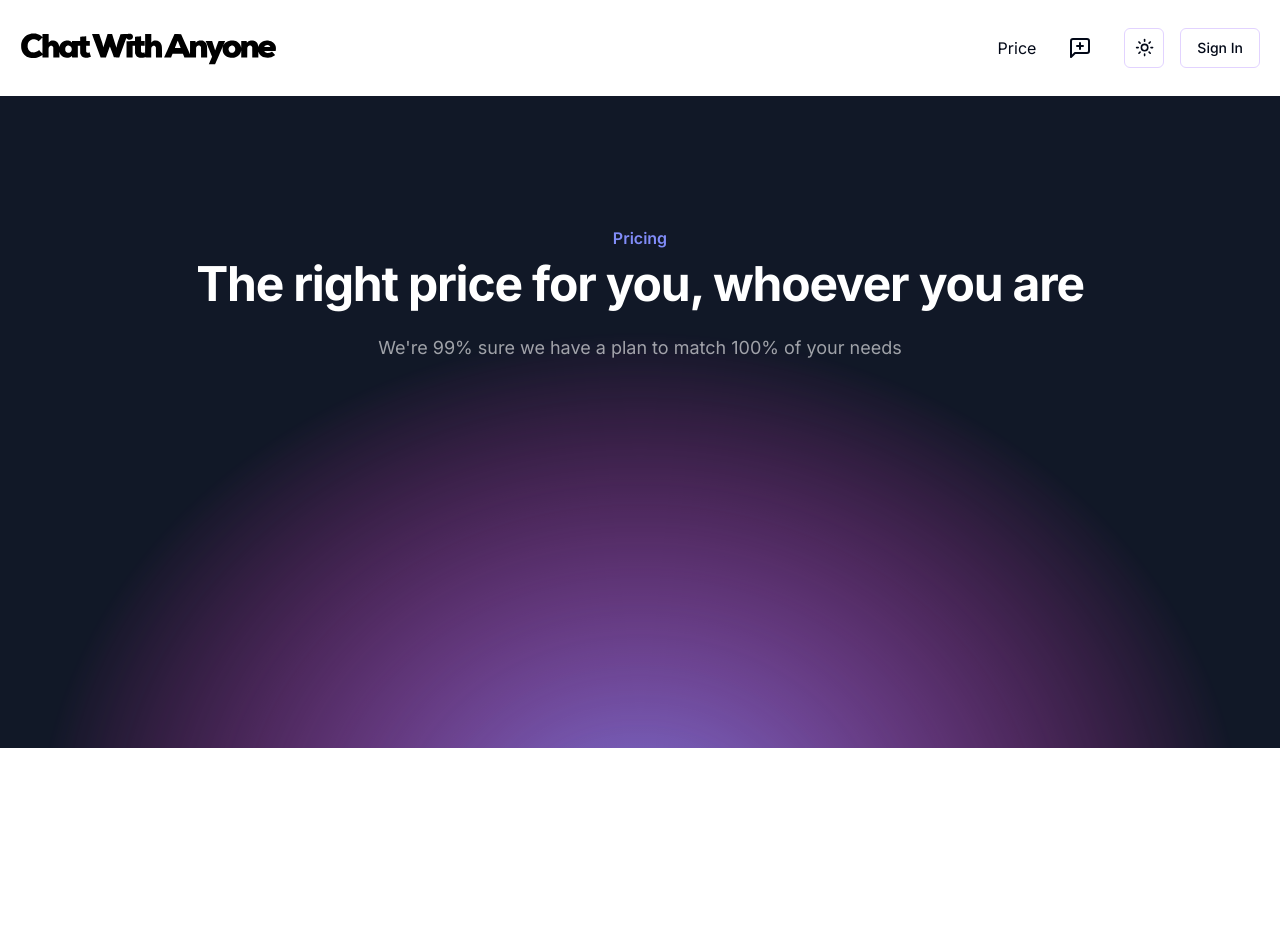
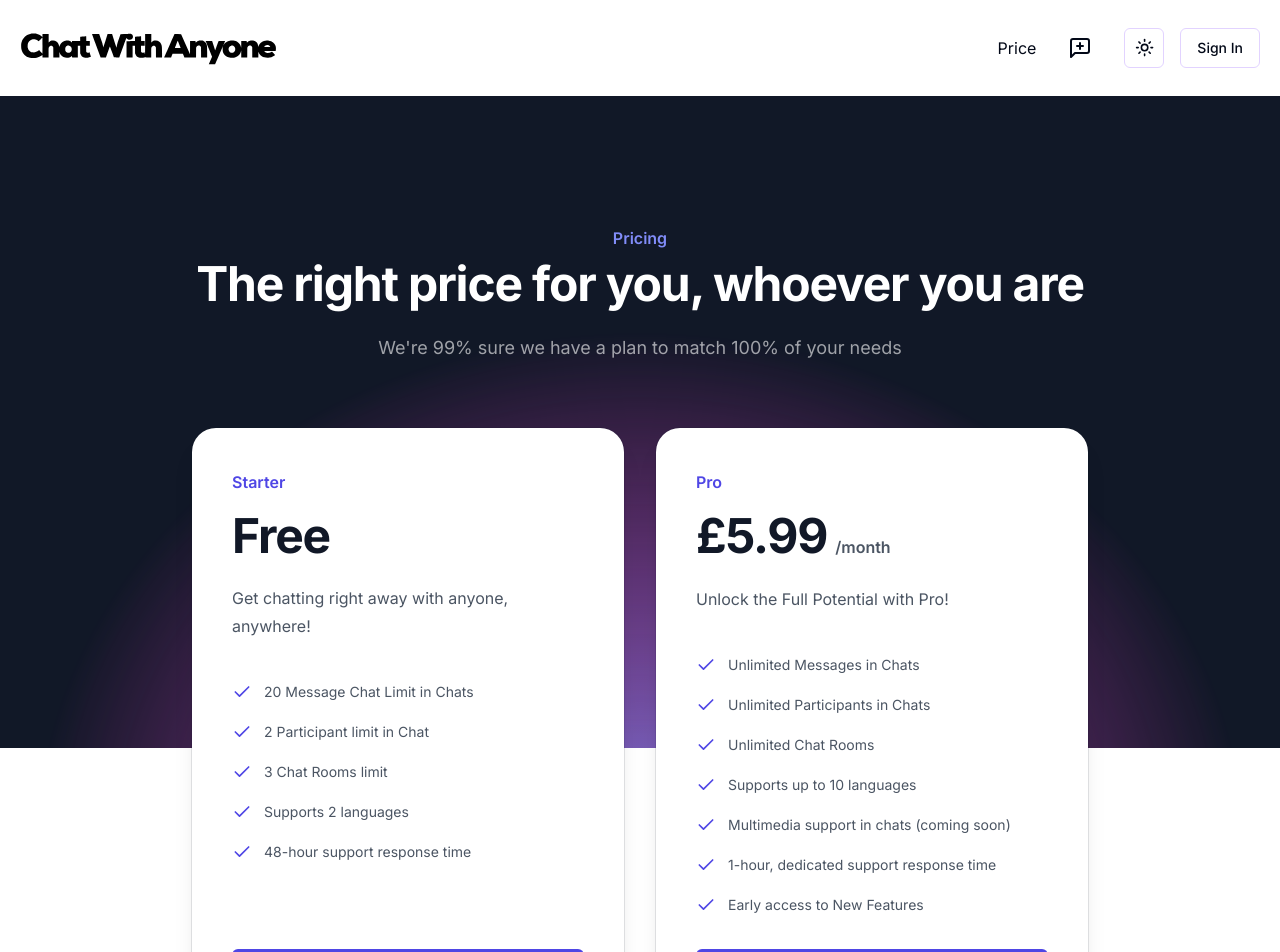
Before and after one commit to dhananjayamadhusankha/sats-translation-clone, a Next.js app: page /pricing in a window 1280 px wide. Shown: the top 952 px of the page. Before the commit the page ends 876 px from the top, so only its background shows below. Built offline with nearby package versions, Linux system fonts and the light colour scheme; no server answers.

Commit message:
implemented pricing card component

```diff
--- a/app/pricing/page.tsx
+++ b/app/pricing/page.tsx
@@ -1,3 +1,5 @@
+import PricingCards from "@/components/PricingCards";
+
 function PricingPage() {
   return (
     <div className="isolate overflow-hidden bg-gray-900">
@@ -38,7 +40,7 @@ function PricingPage() {
       </div>
 
       <div className="flow-root bg-white pb-24 sm:pb-32">
-        <div className="-mt-80">{/* <Pricingcards redirect={true}/> */}</div>
+        <div className="-mt-80"><PricingCards redirect={true}/></div>
       </div>
     </div>
   );
--- /dev/null
+++ b/app/register/page.tsx
@@ -0,0 +1,8 @@
+
+function RegisterPage() {
+  return (
+    <div>RegisterPage</div>
+  )
+}
+
+export default RegisterPage
--- /dev/null
+++ b/components/CheckoutButton.tsx
@@ -0,0 +1,8 @@
+
+function CheckoutButton() {
+  return (
+    <div>CheckoutButton</div>
+  )
+}
+
+export default CheckoutButton
--- /dev/null
+++ b/components/PricingCards.tsx
@@ -0,0 +1,106 @@
+import { Check } from "lucide-react";
+import Link from "next/link";
+import CheckoutButton from "./CheckoutButton";
+
+function PricingCards({ redirect }: { redirect: boolean }) {
+  const tiers = [
+    {
+      name: "Starter",
+      id: null,
+      href: "#",
+      priceMonthly: null,
+      description: "Get chatting right away with anyone, anywhere!",
+      features: [
+        "20 Message Chat Limit in Chats",
+        "2 Participant limit in Chat",
+        "3 Chat Rooms limit",
+        "Supports 2 languages",
+        "48-hour support response time",
+      ],
+    },
+    {
+      name: "Pro",
+      id: "si_OnlcsLNQYbMVzV",
+      href: "#",
+      priceMonthly: "£5.99",
+      description: "Unlock the Full Potential with Pro!",
+      features: [
+        "Unlimited Messages in Chats",
+        "Unlimited Participants in Chats",
+        "Unlimited Chat Rooms",
+        "Supports up to 10 languages",
+        "Multimedia support in chats (coming soon)",
+        "1-hour, dedicated support response time",
+        "Early access to New Features",
+      ],
+    },
+  ];
+
+  return (
+    <div>
+      <div className="grid grid-cols-1 lg:grid-cols-2 mx-auto max-w-md gap-8 lg:max-w-4xl">
+        {tiers.map((tier) => (
+          <div
+            key={tier.id}
+            className="flex flex-col text-gray-900 justify-between bg-white rounded-3xl shadow-xl p-8 ring-1 ring-gray-900/10 sm:p-10"
+          >
+            <div>
+              <h3
+                id={tier.id + tier.name}
+                className="text-base font-semibold text-indigo-600 leading-7"
+              >
+                {tier.name}
+              </h3>
+              <div className="mt-4 flex gap-x-2 items-baseline">
+                {tier.priceMonthly ? (
+                  <>
+                    <span className="text-5xl font-bold tracking-tight">
+                      {tier.priceMonthly}
+                    </span>
+                    <span className="text-base font-semibold text-gray-600 leading-7">
+                      /month
+                    </span>
+                  </>
+                ) : (
+                  <span className="text-5xl font-bold tracking-tight">
+                    Free
+                  </span>
+                )}
+              </div>
+
+              <p className="text-base mt-6 leading-7 text-gray-600">
+                {tier.description}
+              </p>
+              <ul
+                role="list"
+                className="flex flex-col mt-10 space-y-4 text-sm leading-6 text-gray-600"
+              >
+                {tier.features.map((feature) => (
+                  <li className="flex gap-x-3">
+                    <Check
+                      className="text-indigo-600 h-6 w-5 flex-none"
+                      aria-hidden="true"
+                    />
+                    {feature}
+                  </li>
+                ))}
+              </ul>
+            </div>
+            {redirect ? (
+              <Link
+                href="/register"
+                className="mt-8 bg-indigo-600 rounded-md text-center py-2 text-white font-semibold leading-6 cursor-pointer shadow-sm hover:bg-indigo-500 focus-visible:outline focus-visible:outline-2 focus-visible:outline-offset-2 focus-visible:outline-indigo-600 disabled:opacity-80 block"
+              >
+                Get Started Today
+              </Link>
+            ) : (
+              <div><CheckoutButton /></div>
+            )}
+          </div>
+        ))}
+      </div>
+    </div>
+  );
+}
+
+export default PricingCards;
```
Also changed, not shown: Header.tsx (deleted, +0 -27 lines), Logo.tsx (deleted, +0 -26 lines), ThemeProvider.tsx (deleted, +0 -9 lines), ThemeToggler.tsx (deleted, +0 -40 lines).
